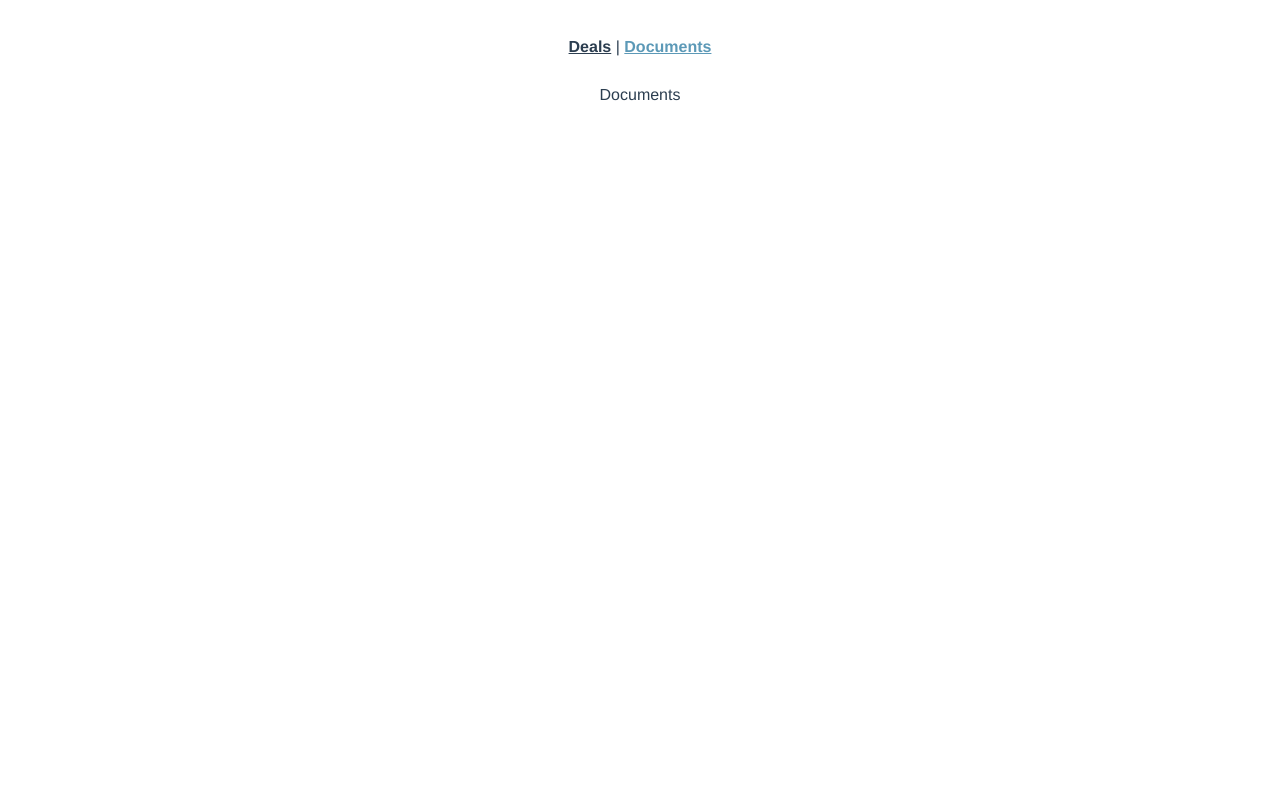
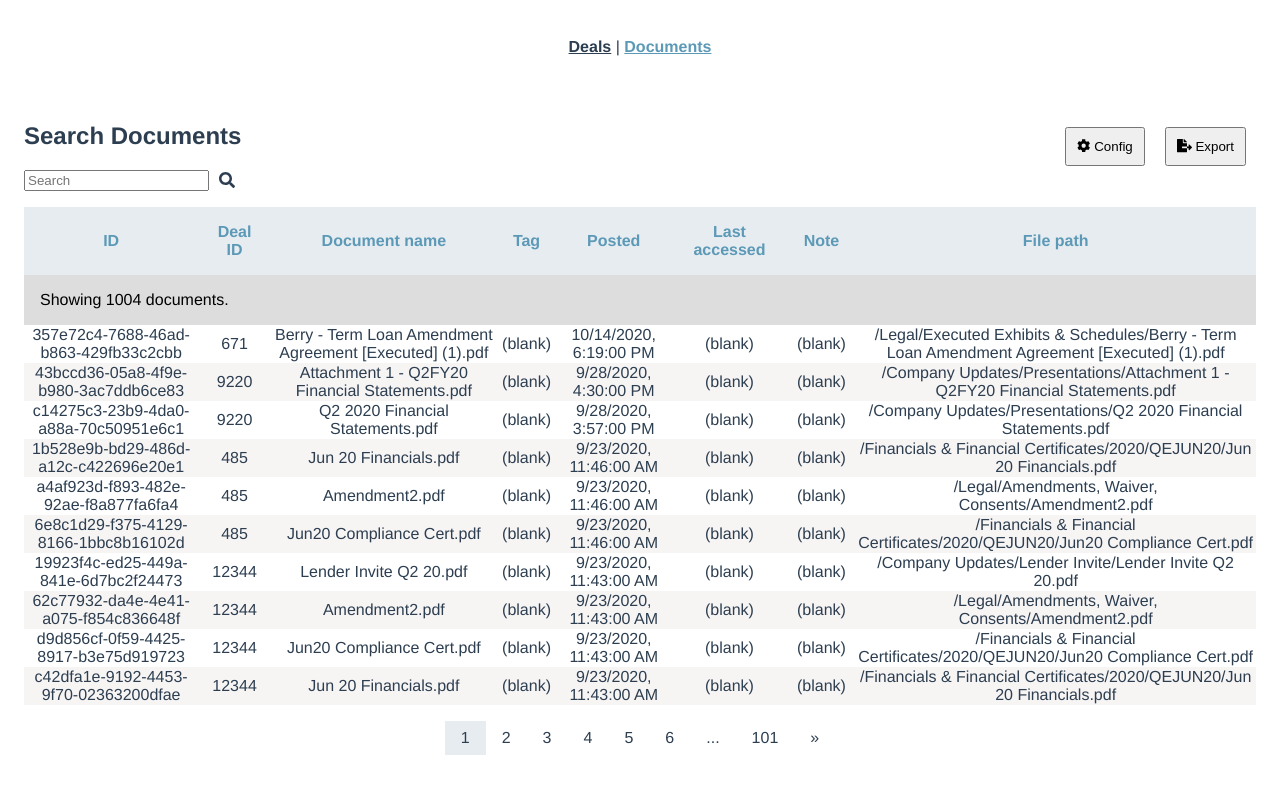
Before and after one commit to DavidArmendariz/vue-grid-app, a Vue app: page /documents in a window 1280 px wide. Shown: the top 794 px of the page. Built offline with nearby package versions, Linux system fonts and the light colour scheme.

Commit message:
Added documents view

```diff
--- a/src/components/Grid.vue
+++ b/src/components/Grid.vue
@@ -1,6 +1,9 @@
 <template>
   <div class="grid">
-    <table>
+    <div v-if="showEmptyMessage">
+      No data to display
+    </div>
+    <table v-else>
       <thead>
         <tr>
           <th class="header" v-for="column in columns" :key="column.key" @click="onHeaderClick(column.key)">
@@ -55,6 +58,9 @@ export default {
         return this.columnKeys.map((key) => ({ key, name: this.columnsMap[key] }));
       }
       return [];
+    },
+    showEmptyMessage() {
+      return this.filteredData.length === 0;
     },
   },
   methods: {
--- a/src/views/Documents.vue
+++ b/src/views/Documents.vue
@@ -1,15 +1,127 @@
 <template>
-  <div>
-    Documents
+  <div class="documents">
+    <div class="header">
+      <search-bar>
+        <template v-slot:title>
+          <h2>Search Documents</h2>
+        </template>
+      </search-bar>
+      <div class="buttons">
+        <columns-config :columnsShown="columnsShown" />
+        <export-button fileName="documents_data.csv" />
+      </div>
+    </div>
+    <div>
+      <grid :filteredData="filteredData">
+        <template v-slot:headerMessage>{{ headerMessage }}</template>
+      </grid>
+    </div>
+    <pagination :paginationCount="paginationCount" />
   </div>
 </template>
 
 <script>
 import Documents from '../models/documents';
+import SearchBar from '../components/SearchBar.vue';
+import ExportButton from '../components/ExportButton.vue';
+import ColumnsConfig from '../components/ColumnsConfig.vue';
+import Grid from '../components/Grid.vue';
+import Pagination from '../components/Pagination.vue';
+import Utils, { LIMIT, DOCS_COLUMNS_MAP, DOCS_COLUMNS_TYPES } from '../utils';
 
 export default {
-  provide: {
-    deals: new Documents(),
+  components: {
+    SearchBar,
+    ExportButton,
+    ColumnsConfig,
+    Grid,
+    Pagination,
+  },
+  data() {
+    return {
+      model: new Documents(),
+      filteredData: [],
+      paginationCount: 0,
+      totalRows: 0,
+    };
+  },
+  provide() {
+    return {
+      model: this.model,
+      columnsMap: DOCS_COLUMNS_MAP,
+      columnsTypes: DOCS_COLUMNS_TYPES,
+    };
+  },
+  mounted() {
+    const response = this.model.getData(this.$route.query);
+    this.updateData(response);
+  },
+  methods: {
+    updateData({ data, paginationCount, total }) {
+      this.filteredData = data;
+      this.paginationCount = paginationCount;
+      this.totalRows = total;
+    },
+  },
+  computed: {
+    columnsShown() {
+      return Utils.getColumnKeys(this.filteredData).reduce((result, columnKey) => {
+        result[columnKey] = true;
+        return result;
+      }, {});
+    },
+    headerMessage() {
+      return `Showing ${this.totalRows} documents.`;
+    },
+  },
+  watch: {
+    $route(newRoute, oldRoute) {
+      if (newRoute.query.offset !== oldRoute.query.offset) {
+        const offset = parseInt(newRoute.query.offset) || 1;
+        const newData = this.model.getData({
+          offset: LIMIT * (offset - 1),
+          search: newRoute.query.search,
+          columns: newRoute.query.columns || '',
+        });
+        this.updateData(newData);
+      }
+
+      if (newRoute.query.search !== oldRoute.query.search) {
+        const newData = this.model.getData({
+          offset: 0,
+          search: newRoute.query.search,
+          columns: newRoute.query.columns || '',
+        });
+        this.updateData(newData);
+      }
+
+      if (newRoute.query.columns !== oldRoute.query.columns) {
+        const offset = parseInt(newRoute.query.offset) || 1;
+        const newData = this.model.getData({
+          offset: LIMIT * (offset - 1),
+          search: newRoute.query.search,
+          columns: newRoute.query.columns || '',
+        });
+        this.updateData(newData);
+      }
+    },
   },
 };
 </script>
+
+<style lang="scss" scoped>
+.documents {
+  padding: 1rem;
+}
+
+.header {
+  display: flex;
+  align-items: center;
+  margin-bottom: 1rem;
+}
+
+.buttons {
+  display: flex;
+  margin-left: auto;
+}
+</style>
```
